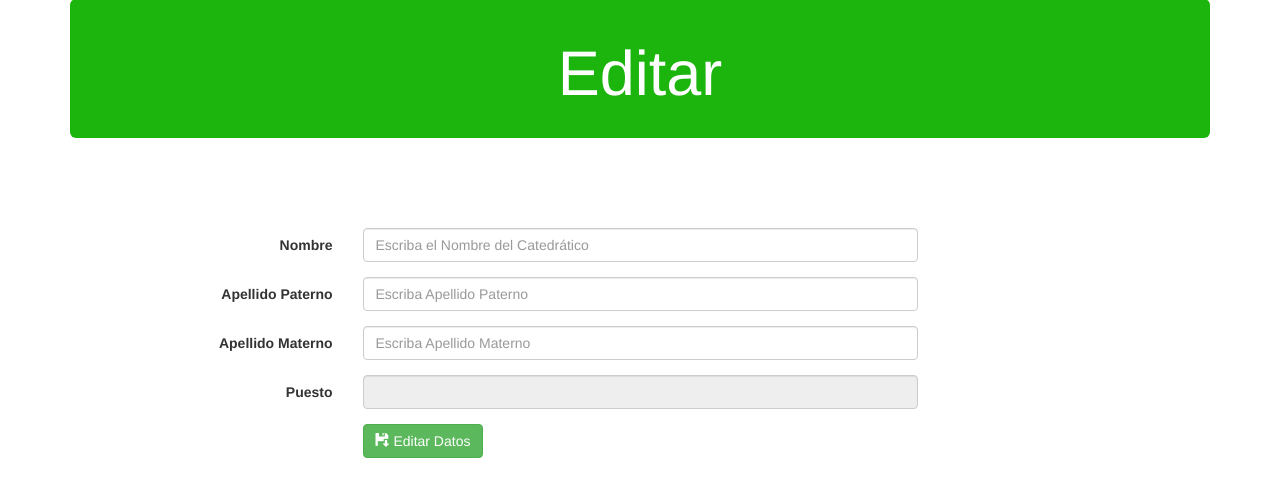
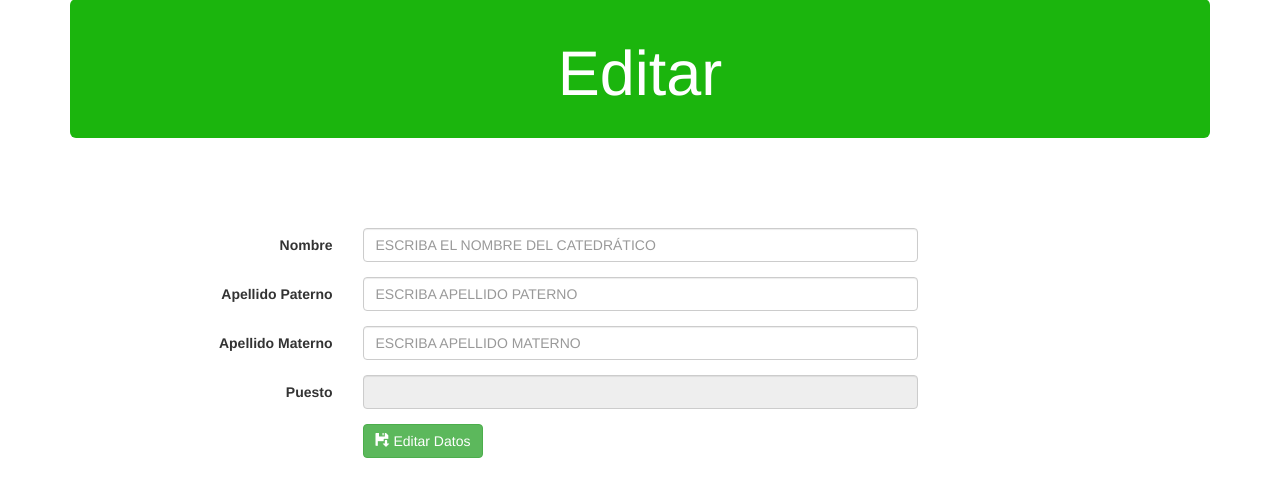
Before and after one commit to spartan777/ProyectoResidencias, a CodeIgniter app: page /ProyectoResidencias/index.php/administrador/editar_academia in a window 1280 px wide. Shown: the part 173-670 px from the top of the page. Run offline with CodeIgniter, Linux system fonts and the light colour scheme; data that the repository does not hold is empty.

Commit message:
descarga

```diff
--- a/application/views/private/admin/edit_academia.php
+++ b/application/views/private/admin/edit_academia.php
@@ -4,21 +4,21 @@
     <div class="form-group">
         <label for="nombre" class="col-sm-3 control-label">Nombre</label>
         <div class="col-sm-6">
-            <input type="text" class="form-control" name="nombre" maxlength="50" placeholder="Escriba el Nombre del Catedrático" value="<?php if(isset($nombre)){ echo $nombre; } ?>">
+            <input type="text" class="form-control" style="text-transform:uppercase;" onkeyup="javascript:this.value=this.value.toUpperCase();" name="nombre" maxlength="50" placeholder="Escriba el Nombre del Catedrático" value="<?php if(isset($nombre)){ echo $nombre; } ?>">
         </div>
     </div>
 
     <div class="form-group">
         <label for="paterno" class="col-sm-3 control-label">Apellido Paterno</label>
         <div class="col-sm-6">
-            <input type="text" class="form-control" name="paterno" maxlength="50" placeholder="Escriba Apellido Paterno" value="<?php if(isset($paterno)){ echo $paterno; } ?>">
+            <input type="text" class="form-control" style="text-transform:uppercase;" onkeyup="javascript:this.value=this.value.toUpperCase();" name="paterno" maxlength="50" placeholder="Escriba Apellido Paterno" value="<?php if(isset($paterno)){ echo $paterno; } ?>">
         </div>
     </div>
 
     <div class="form-group">
         <label for="materno" class="col-sm-3 control-label">Apellido Materno</label>
         <div class="col-sm-6">
-            <input type="text" class="form-control" name="materno" maxlength="50" placeholder="Escriba Apellido Materno" value="<?php if(isset($materno)){ echo $materno; } ?>">
+            <input type="text" class="form-control" style="text-transform:uppercase;" onkeyup="javascript:this.value=this.value.toUpperCase();" name="materno" maxlength="50" placeholder="Escriba Apellido Materno" value="<?php if(isset($materno)){ echo $materno; } ?>">
         </div>
     </div>
 
@@ -35,3 +35,7 @@
         </div>
     </div>
 </form>
+
+<!-- Agrega esta linea en todos los formulario asi como en los de arriba
+
+style="text-transform:uppercase;" onkeyup="javascript:this.value=this.value.toUpperCase();"
```
